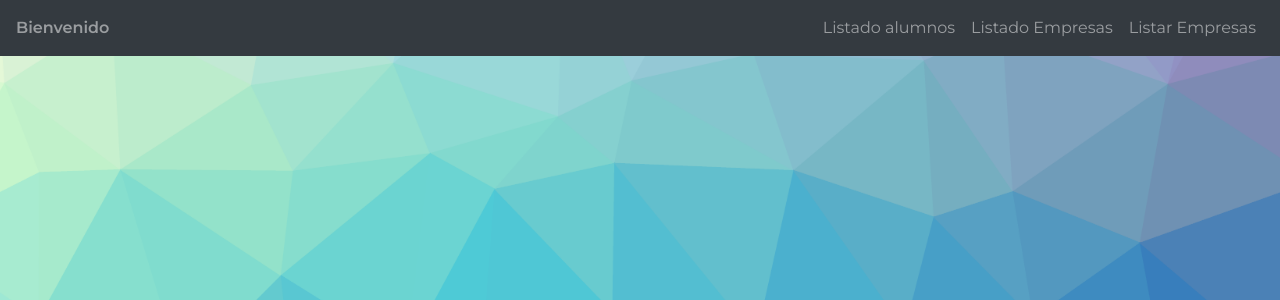
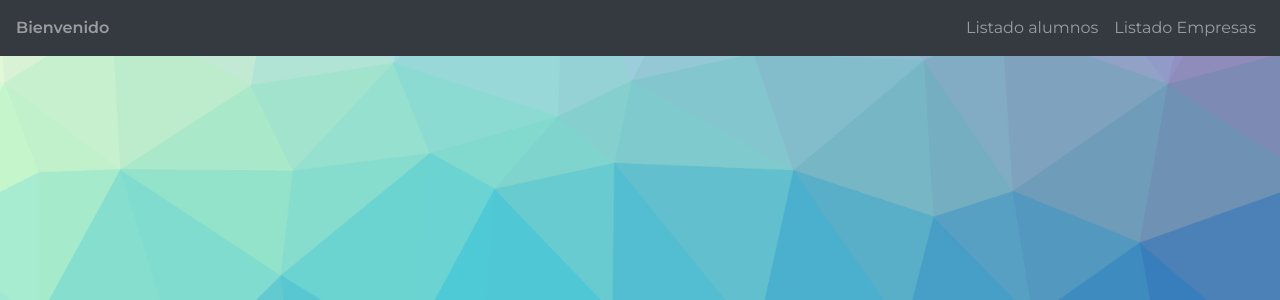
Before and after one commit to anagchaio/LabIV---Proyecto-Final-2021, a PHP site: the page made by Views/nav.php in a window 1280 px wide. Shown: the top 300 px of the page. Run offline with PHP 8.4, Linux system fonts and the light colour scheme; the template is opened without the code that fills it, so the values that code supplies are empty; some libraries are stand-ins or nearby versions.

Commit message:
updating branch

```diff
--- a/Data/companies.json
+++ b/Data/companies.json
@@ -2,6 +2,7 @@
     {
         "idCompany": 1,
         "name": "Ana Paula Gonzalez Chaio",
+        "city": "cityTest4",
         "yearFoundantion": "2019",
         "description": "test",
         "logo": "",
--- a/Views/nav.php
+++ b/Views/nav.php
@@ -9,8 +9,6 @@
           <li class="nav-item">
           <a class="nav-link" href="<?php echo FRONT_ROOT ?>Company/ShowListView">Listado Empresas</a>
           </li>
-          <li class="nav-item">
-               <a class="nav-link" href="<?php echo FRONT_ROOT ?>Company/ShowListView">Listar Empresas</a>
-          </li>
+
      </ul>
 </nav>
```
